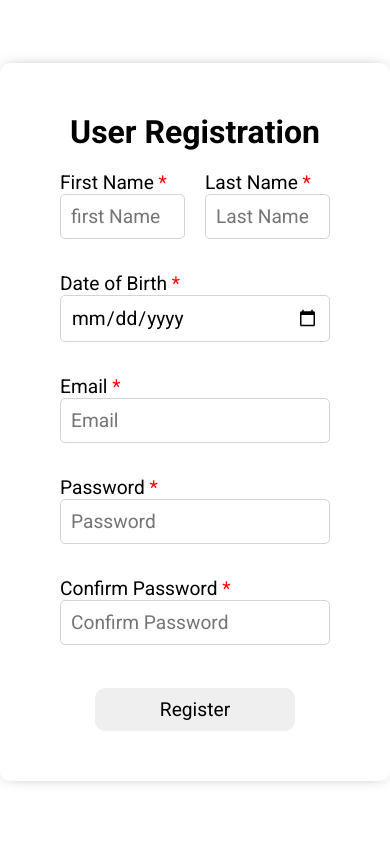
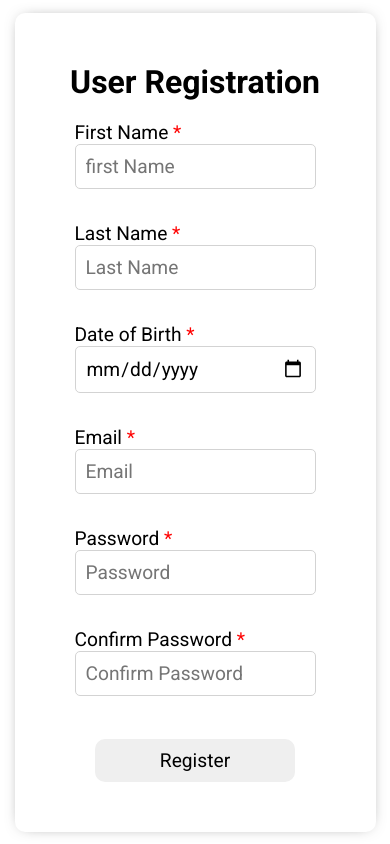
Before and after one commit to Amrindra/social-app, a React (Create React App) app: page / in a window 390 px wide. Built offline with nearby package versions, Linux system fonts and the light colour scheme; a web font is replaced by a local one.

Commit message:
Added media query to register form

```diff
--- a/src/components/register/RegisterStyle.scss
+++ b/src/components/register/RegisterStyle.scss
@@ -24,6 +24,10 @@
         display: flex;
         justify-content: center;
         align-items: center;
+
+        @media screen and (max-width: 680px){
+          flex-direction: column;
+        }
       }
 
       .form_input_items{
```
